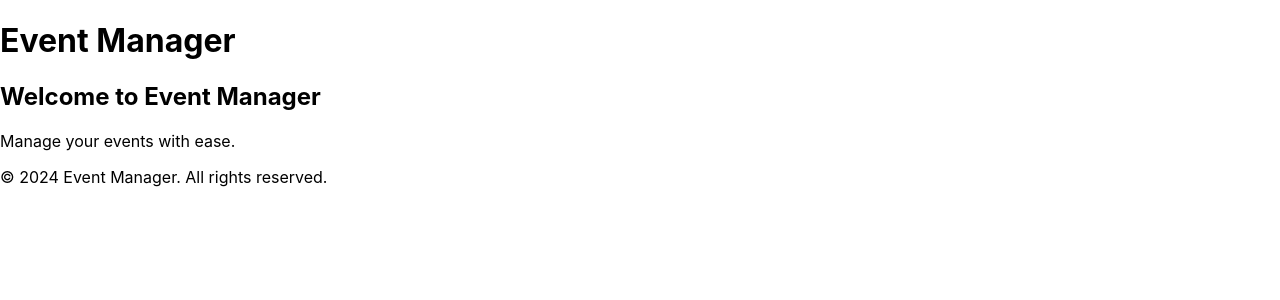
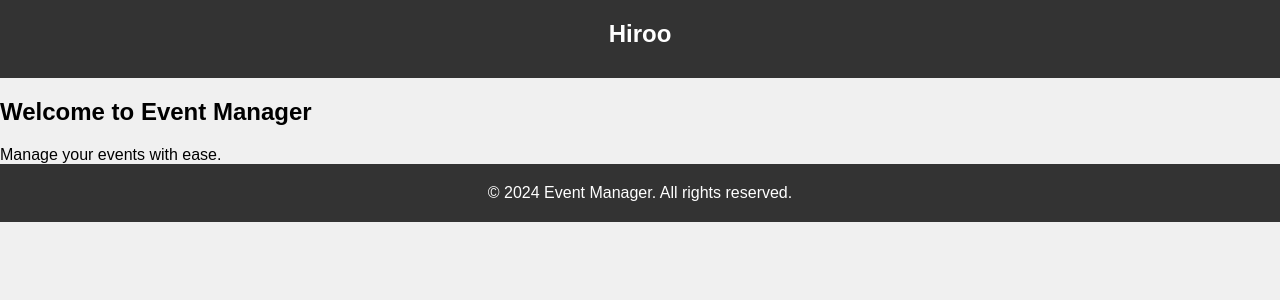
Before and after one commit to rizgif/3975_project, a React (Create React App) app in the folder frontend_react_ts/: page / in a window 1280 px wide. Shown: the top 300 px of the page. Built offline with nearby package versions, Linux system fonts and the light colour scheme.

Commit message:
added styling changes to header, footer, and home.tsx.

```diff
--- a/frontend_react_ts/src/App.css
+++ b/frontend_react_ts/src/App.css
@@ -1,38 +1,42 @@
-.App {
+/* app.css */
+
+/* Button styles */
+.button {
+  background-color: #4caf50;
+  color: white;
+  padding: 15px 32px;
+  text-align: center;
+  text-decoration: none;
+  display: inline-block;
+  font-size: 16px;
+  margin: 4px 2px;
+  cursor: pointer;
+  border-radius: 8px;
+  border: none;
+}
+
+.button:hover {
+  background-color: #45a049;
+}
+
+/* Header styles */
+header {
+  background-color: #333;
+  color: #fff;
+  padding: 20px;
   text-align: center;
 }
 
-.App-logo {
-  height: 40vmin;
-  pointer-events: none;
+/* H1 styles */
+header h1 {
+  font-size: 24px;
+  margin-bottom: 10px;
 }
 
-@media (prefers-reduced-motion: no-preference) {
-  .App-logo {
-    animation: App-logo-spin infinite 20s linear;
-  }
+/* Footer styles */
+footer {
+  background-color: #333;
+  color: #fff;
+  padding: 20px;
+  text-align: center;
 }
-
-.App-header {
-  background-color: #282c34;
-  min-height: 100vh;
-  display: flex;
-  flex-direction: column;
-  align-items: center;
-  justify-content: center;
-  font-size: calc(10px + 2vmin);
-  color: white;
-}
-
-.App-link {
-  color: #61dafb;
-}
-
-@keyframes App-logo-spin {
-  from {
-    transform: rotate(0deg);
-  }
-  to {
-    transform: rotate(360deg);
-  }
-}
--- a/frontend_react_ts/src/components/layout/footer.tsx
+++ b/frontend_react_ts/src/components/layout/footer.tsx
@@ -1,6 +1,8 @@
 // src/components/Footer.tsx
 
 import React from 'react';
+import '../../App.css'; // Adjust the import path
+
 
 const Footer: React.FC = () => {
   return (
--- a/frontend_react_ts/src/components/layout/header.tsx
+++ b/frontend_react_ts/src/components/layout/header.tsx
@@ -1,11 +1,13 @@
 // src/components/Header.tsx
 
 import React from 'react';
+import '../../App.css'; // Adjust the import path
+
 
 const Header: React.FC = () => {
   return (
     <header>
-      <h1>Event Manager</h1>
+      <h1>Hiroo</h1>
       {/* Add navigation links or other header content here */}
     </header>
   );
--- a/frontend_react_ts/src/index.css
+++ b/frontend_react_ts/src/index.css
@@ -1,13 +1,31 @@
-body {
+/* index.css */
+
+/* Reset default styles */
+body, h1, p {
   margin: 0;
-  font-family: -apple-system, BlinkMacSystemFont, 'Segoe UI', 'Roboto', 'Oxygen',
-    'Ubuntu', 'Cantarell', 'Fira Sans', 'Droid Sans', 'Helvetica Neue',
-    sans-serif;
-  -webkit-font-smoothing: antialiased;
-  -moz-osx-font-smoothing: grayscale;
+  padding: 0;
 }
 
-code {
-  font-family: source-code-pro, Menlo, Monaco, Consolas, 'Courier New',
-    monospace;
+/* Apply default font family and background color */
+body {
+  font-family: Arial, sans-serif;
+  background-color: #f0f0f0;
 }
+
+/* Global utility classes */
+.container {
+  max-width: 1200px;
+  margin: 0 auto;
+  padding: 20px;
+}
+
+.btn {
+  display: inline-block;
+  padding: 10px 20px;
+  background-color: #007bff;
+  color: #fff;
+  text-decoration: none;
+  border: none;
+  border-radius: 4px;
+  cursor: pointer;
+}
```
